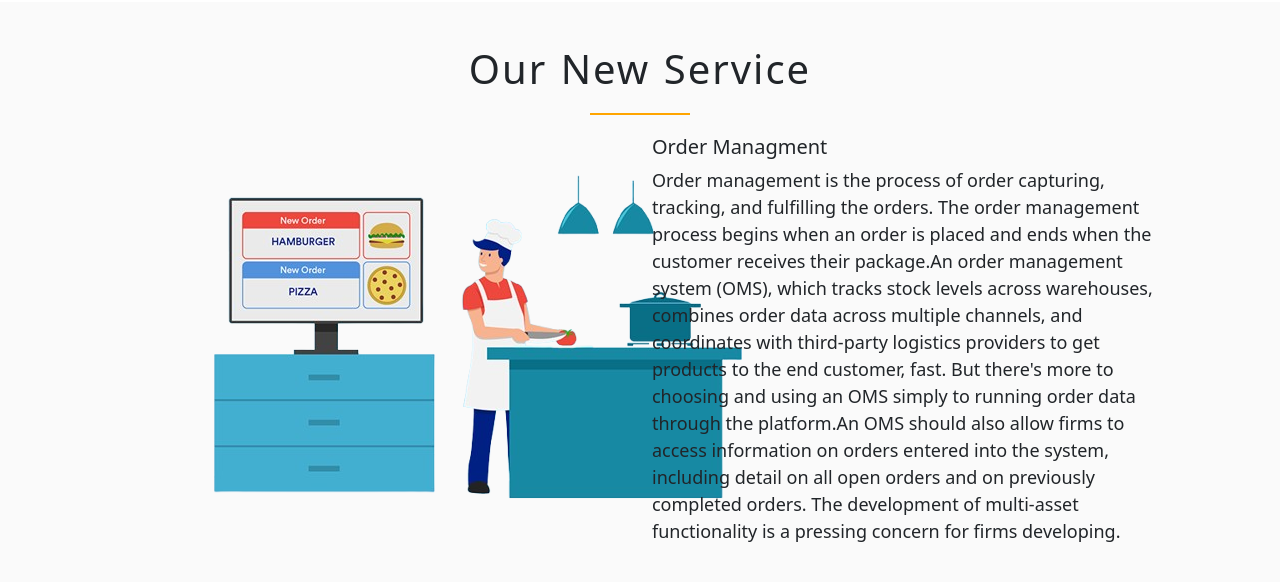
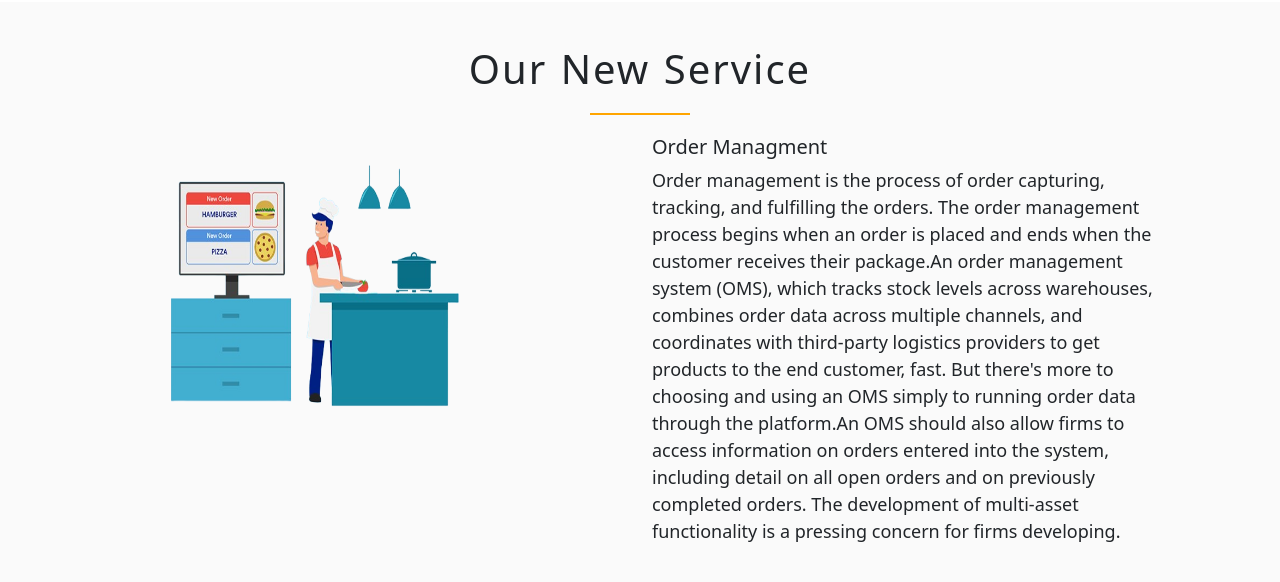
Before and after one commit to Gokul-webhunt/Hidden-Star, a plain HTML site: page index.html in a window 1280 px wide. Shown: the part 2300-2882 px from the top of the page. Drawn offline with nearby package versions, Linux system fonts and the light colour scheme.

Commit message:
Update index.html

```diff
--- a/index.html
+++ b/index.html
@@ -207,7 +207,7 @@
     <div class="row" id="cs">
       <div class="col-md-1"> </div>
       <div class="col-md-5">
-        <img src="food-order-management-01-removebg-preview.png">
+        <img src="food-order-management-01-removebg-preview.png" width="350px" height="290px">
       </div>
       <div class="col-md-5">
         <h3>Order Managment</h3>
```
